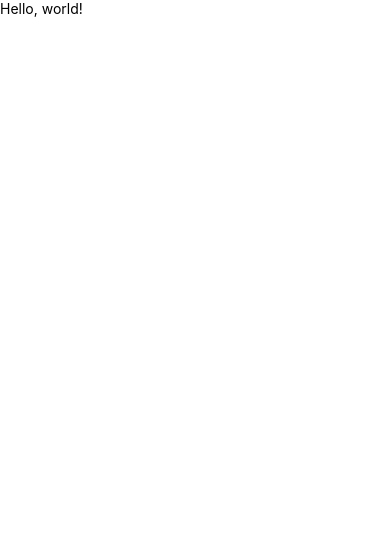
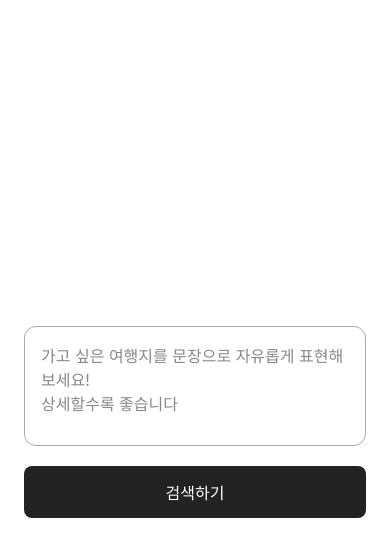
Before and after one commit to Forzzle/Ambby_FE, a React Native app: screen / in a window 390 px wide. Shown: the top 556 px of the page. Built offline with nearby package versions, Linux system fonts and the light colour scheme.

Commit message:
Search Page Test

```diff
--- a/App.jsx
+++ b/App.jsx
@@ -1,11 +1,13 @@
 // App.jsx
 import React from 'react';
-import {SafeAreaView, Text} from 'react-native';
+import { SafeAreaView, StatusBar } from 'react-native';
+import SearchPage from './src/pages/SearchPage';
 
 const App = () => {
   return (
-    <SafeAreaView>
-      <Text>Hello, world!</Text>
+    <SafeAreaView style={{ flex: 1 }}>
+      <StatusBar barStyle="dark-content" backgroundColor="#ffffff" />
+      <SearchPage />
     </SafeAreaView>
   );
 };
--- /dev/null
+++ b/src/pages/SearchPage.jsx
@@ -0,0 +1,69 @@
+import React, { useState } from 'react';
+import { View, TextInput, StyleSheet, TouchableOpacity, Text, Alert } from 'react-native';
+
+const SearchPage = () => {
+  const [prompt, setPrompt] = useState('');
+
+  const handleSearch = async () => {
+    try {
+      const response = await fetch(`http://35.216.111.57:8080/api/gemini?prompt=${encodeURIComponent(prompt)}`);
+      const result = await response.json();
+      console.log('응답 데이터:', result);
+      Alert.alert('응답 결과', result.data);
+    } catch (error) {
+      console.error('API 호출 에러:', error);
+    }
+  };
+
+  return (
+    <View style={styles.container}>
+      <TextInput
+        style={styles.input}
+        value={prompt}
+        onChangeText={setPrompt}
+        multiline
+        placeholder={
+          '가고 싶은 여행지를 문장으로 자유롭게 표현해 보세요!\n상세할수록 좋습니다'
+        }
+        accessibilityLabel="가고 싶은 여행지를 문장으로 자유롭게 표현해 보세요. 상세할수록 좋습니다"
+        placeholderTextColor="#888"
+      />
+
+      <TouchableOpacity style={styles.button} onPress={handleSearch}>
+        <Text style={styles.buttonText}>검색하기</Text>
+      </TouchableOpacity>
+    </View>
+  );
+};
+
+export default SearchPage;
+
+const styles = StyleSheet.create({
+  container: {
+    flex: 1,
+    justifyContent: 'center',
+    padding: 24,
+    backgroundColor: '#fff',
+  },
+  input: {
+    borderWidth: 1,
+    borderColor: '#aaa',
+    borderRadius: 12,
+    padding: 16,
+    fontSize: 16,
+    minHeight: 120,
+    textAlignVertical: 'top',
+    marginBottom: 20,
+    backgroundColor: '#fff',
+  },
+  button: {
+    backgroundColor: '#222',
+    paddingVertical: 14,
+    borderRadius: 8,
+    alignItems: 'center',
+  },
+  buttonText: {
+    color: '#fff',
+    fontSize: 16,
+  },
+});
```
Also changed, not shown: src/Router.jsx (added), src/assets/.txt (added), src/components/.txt (added), src/pages/.txt (added).
